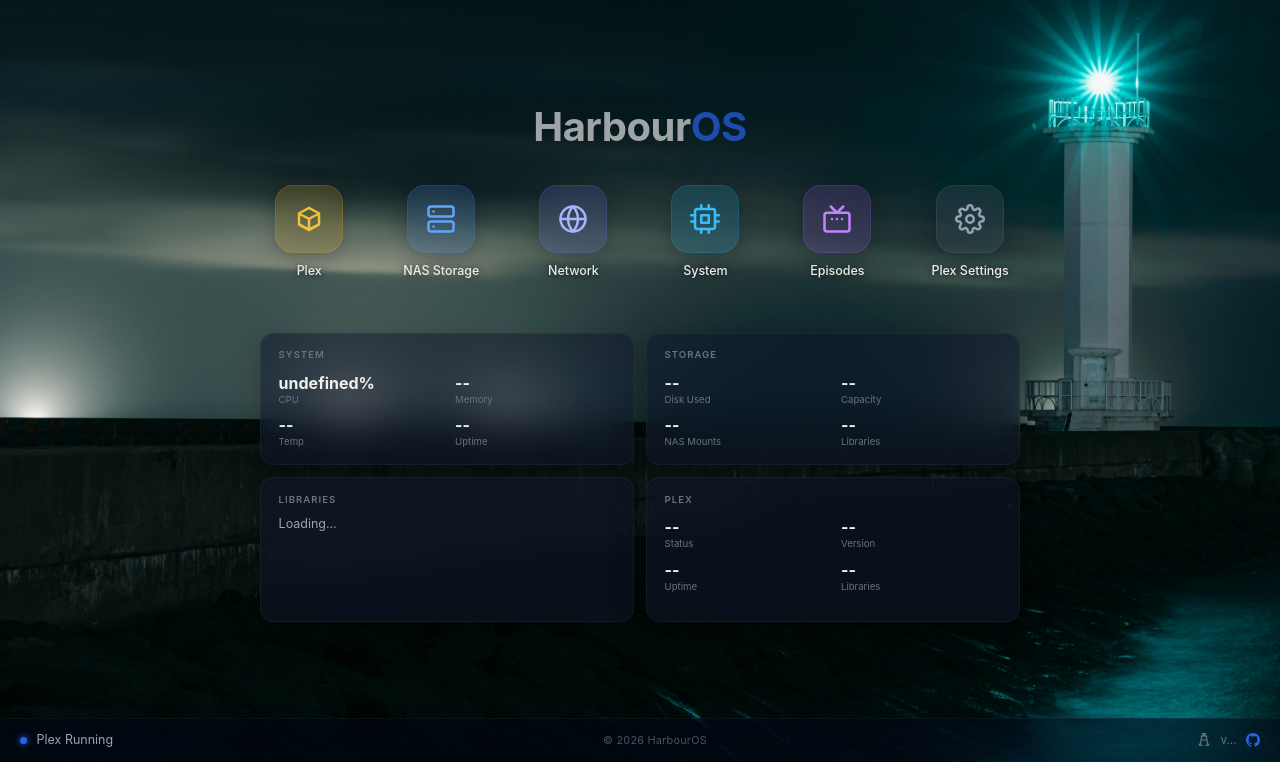
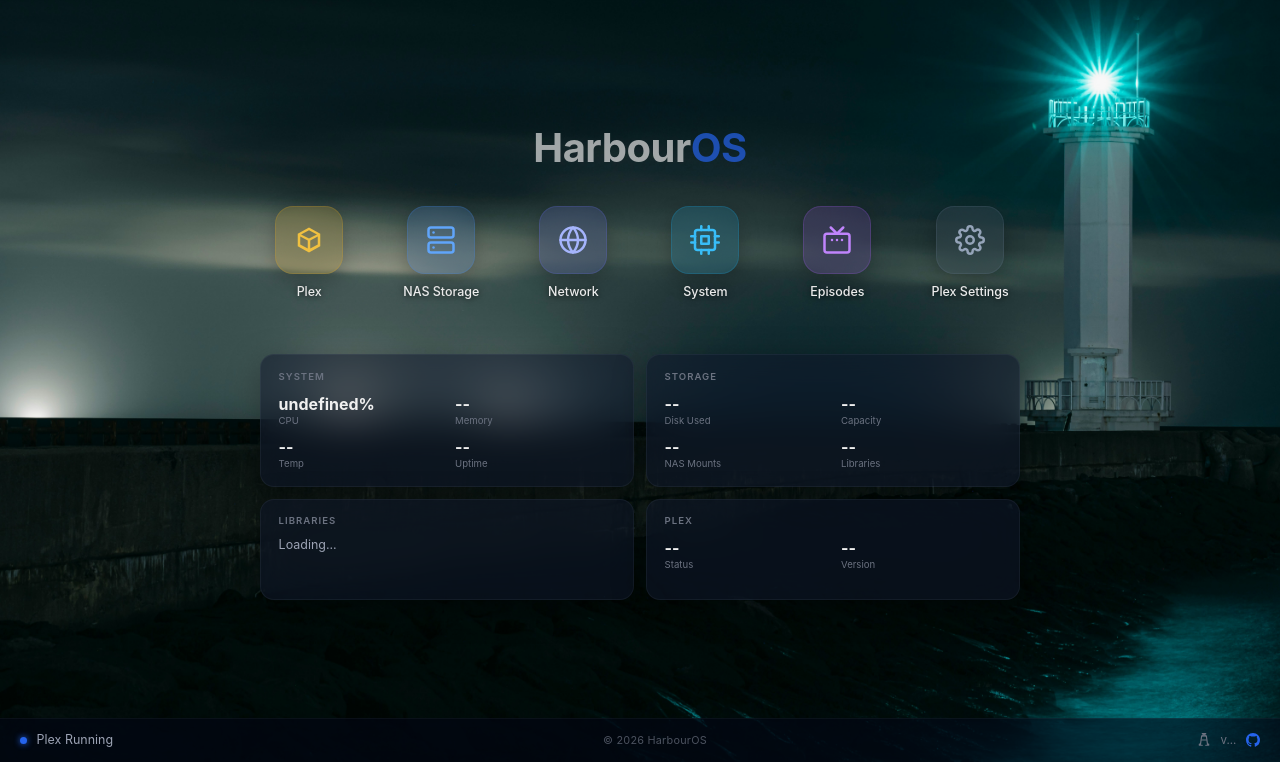
Before and after one commit to tnik71/HarbourOS, a Flask app: template admin-ui/harbouros_admin/templates/dashboard.html in a window 1280 px wide. Shown: the part 38-800 px from the top of the page. Run offline with Flask 3, Linux system fonts and the light colour scheme; the template is opened without the code that fills it, so the values that code supplies are empty; parts of the project's set-up code (start-up, migrations or seed data) failed here and were passed over.

Commit message:
Remove Uptime and Libraries from Plex widget
Co-Authored-By: Claude Sonnet 4.6 <noreply@anthropic.com>

```diff
--- a/admin-ui/harbouros_admin/templates/dashboard.html
+++ b/admin-ui/harbouros_admin/templates/dashboard.html
@@ -112,8 +112,6 @@
             <div class="widget-grid">
                 <div><div class="widget-stat-value" id="w-plex-status">--</div><div class="widget-stat-label">Status</div></div>
                 <div><div class="widget-stat-value" id="w-plex-version">--</div><div class="widget-stat-label">Version</div></div>
-                <div><div class="widget-stat-value" id="w-plex-uptime">--</div><div class="widget-stat-label">Uptime</div></div>
-                <div><div class="widget-stat-value" id="w-plex-libs">--</div><div class="widget-stat-label">Libraries</div></div>
             </div>
             <div id="w-plex-sessions" style="margin-top:0.75rem"></div>
         </div>
```
